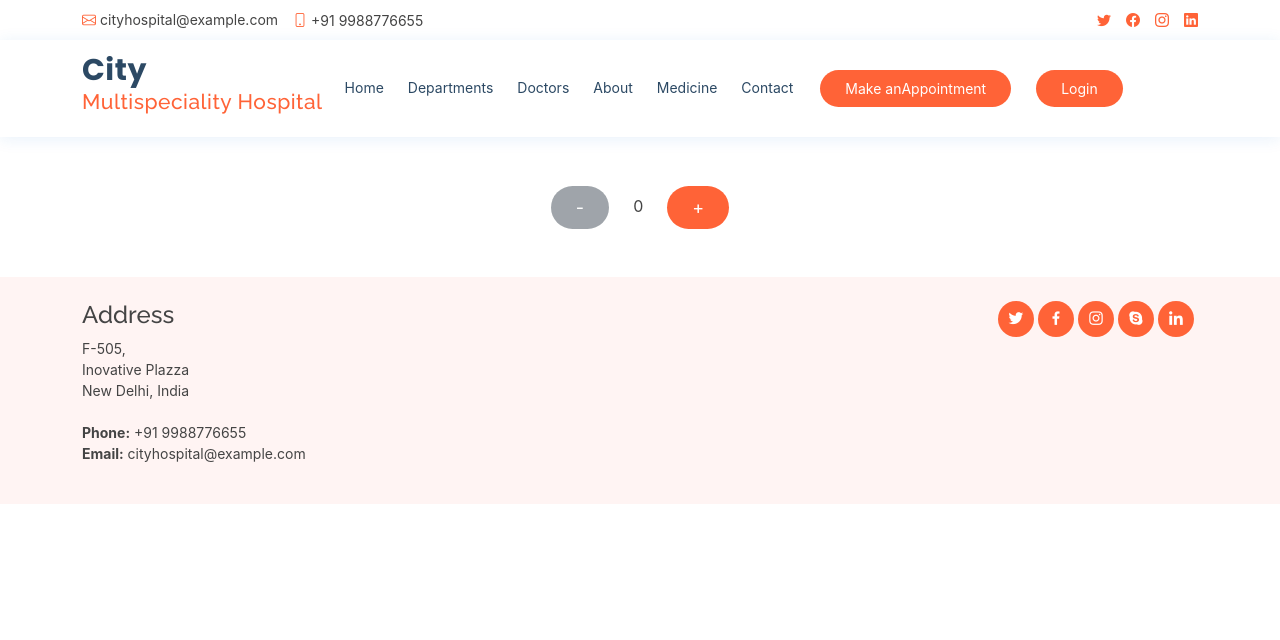
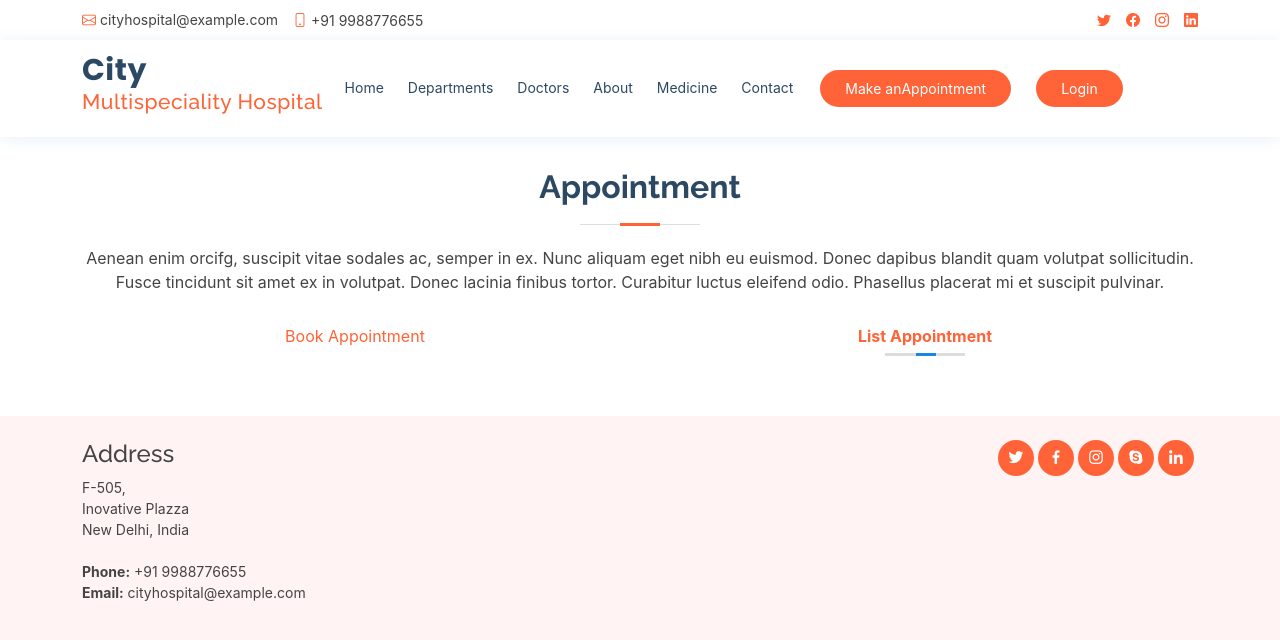
Before and after one commit to RADHIKAKACHHADIYA/cmultihospital, a React (Create React App) app: page /listappointment in a window 1280 px wide. Shown: the top 640 px of the page. Built offline with nearby package versions, Linux system fonts and the light colour scheme; the HTML template or start-up script is replaced by a standard one.

Commit message:
done_radhi

```diff
--- a/public/assets/css/style.css
+++ b/public/assets/css/style.css
@@ -1752,3 +1752,30 @@ section {
 .main-header {
   height: 138px;
 }
+.actactive{
+  position: relative;
+  transition: all 0.10s;
+}
+
+.actactive::before{
+  content: "";
+  position: absolute;
+  display: block;
+  width:60%;
+  height: 3px;
+  background: #ddd;
+  bottom: -10px;
+  left: calc(35% - 20px);
+
+}
+.actactive::after{
+  content: "";
+  position: absolute;
+  display: block;
+  width:20px;
+  height: 3px;
+  background: #1c84e3;
+  bottom: -10px;
+  left: calc(58% - 20px);
+
+}
--- a/src/App.js
+++ b/src/App.js
@@ -2,7 +2,8 @@ import './App.css';
 import Header from './Componets/Header';
 import Home from './Container/Home';
 import About from './Container/About';
-import BookAppointment from './Container/BookAppointment'
+import ListAppointment from './Container/Appointment/ListAppointment';
+import BookAppointment from './Container/Appointment/BookAppointment'
 import Contact from './Container/Contact'
 import Departments from './Container/Departments'
 import Doctors from './Container/Doctors'
@@ -20,7 +21,8 @@ function App() {
         <Switch>
           <Route exact path='/' component={Home}/>
           <Route path='/About' component={About}/>
-          <Route path='/BookAppointment' component={BookAppointment}/>
+          <Route path='/listappointment' component={ListAppointment}/>
+          <Route path='/bookAppointment' component={BookAppointment}/>
           <Route path='/Contact' component={Contact}/>
           <Route path='/Departments' component={Departments}/>
           <Route path='/Doctors' component={Doctors}/>
--- a/src/Componets/Header.js
+++ b/src/Componets/Header.js
@@ -58,7 +58,7 @@ function Header(props) {
                             </ul>
                             <i className="bi bi-list mobile-nav-toggle" />
                         </nav>
-                        <NavLink to='/Appointment'  className="appointment-btn scrollto"><span className="d-none d-md-inline">Make an</span>Appointment</NavLink>
+                        <NavLink to='/bookAppointment'  className="appointment-btn scrollto"><span className="d-none d-md-inline">Make an</span>Appointment</NavLink>
 
                         <NavLink to='/login' className="appointment-btn scrollto">
                             <span className="d-none d-md-inline">Login</span>
--- a/src/Container/BookAppointment.js
+++ b/src/Container/Appointment/BookAppointment.js
@@ -1,8 +1,8 @@
 import React from 'react';
-import Button ,{ ButtonType } from '../Componets/Common/Button/Button';
-import InputBox from '../Componets/Common/Input/InputBox';
+import Button, { ButtonType } from '../../Componets/Common/Button/Button';
+import InputBox from '../../Componets/Common/Input/InputBox';
 import * as yup from 'yup';
-import { Form , FormikProvider, useFormik } from 'formik';
+import { Form, FormikProvider, useFormik } from 'formik';
 import { NavLink } from 'react-router-dom';
 
 function BookAppointment(props) {
@@ -40,19 +40,29 @@ function BookAppointment(props) {
         },
     });
 
-    const { handleSubmit, errors, getFieldProps} = formik;
+    const { handleSubmit, errors, getFieldProps } = formik;
     return (
         <div>
             <section id="appointment" className="appointment">
                 <div className="container">
                     <div className="section-title">
                         <h2>Appointment</h2>
-                        <p>Aenean enim orcifg, suscipit vitae sodales ac, semper in ex. Nunc aliquam eget nibh eu euismod. Donec dapibus
+                        <p>Aenean enim orcifg, suscipit vitae sodales ac, semper in ex.  Nunc aliquam eget nibh eu euismod. Donec dapibus
                             blandit quam volutpat sollicitudin. Fusce tincidunt sit amet ex in volutpat. Donec lacinia finibus tortor.
                             Curabitur luctus eleifend odio. Phasellus placerat mi et suscipit pulvinar.</p>
                     </div>
-                    <div activeclassName="active">
-                        <NavLink/>
+                    <div className='row'>
+                        <div className='col-6 text-center mb-5'>
+                            <NavLink to="/bookAppointment"
+                            activeClassName="actactive fw-bold" >
+                                Book Appointment
+                            </NavLink>
+                        </div>
+                        <div className='col-6 text-center'>
+                            <NavLink to="/listAppointment" activeClassName="actactive fw-bold">
+                                List Appointment
+                            </NavLink>
+                        </div>
                     </div>
                     <FormikProvider value={formik}>
                         <Form onSubmit={handleSubmit}>
@@ -146,7 +156,7 @@ function BookAppointment(props) {
                                     <div className="error-message" />
                                     <div className="sent-message">Your appointment request has been sent successfully. Thank you!</div>
                                 </div> */}
-                                <div className="text-center">
+                                <div className="text-center mt-4">
                                     <Button buttonType={ButtonType.PRIMARY} type="submit">
                                         Make an Appointment
                                     </Button>
--- /dev/null
+++ b/src/Container/Appointment/ListAppointment.js
@@ -0,0 +1,36 @@
+import React from 'react';
+import { NavLink } from 'react-router-dom';
+
+
+function ListAppointment(props) {
+    return (
+        <div>
+
+            <section id="appointment" className="appointment">
+                <div className="container">
+                    <div className="section-title">
+                        <h2>Appointment</h2>
+                        <p>Aenean enim orcifg, suscipit vitae sodales ac, semper in ex. Nunc aliquam eget nibh eu euismod. Donec dapibus
+                            blandit quam volutpat sollicitudin. Fusce tincidunt sit amet ex in volutpat. Donec lacinia finibus tortor.
+                            Curabitur luctus eleifend odio. Phasellus placerat mi et suscipit pulvinar.</p>
+                    </div>
+                    <div className='row'>
+                        <div className='col-6 text-center'>
+                            <NavLink to="/bookAppointment" activeClassName="actactive fw-bold">
+                                Book Appointment
+                            </NavLink>
+                        </div>
+                        <div className='col-6 text-center mb-5'>
+                            <NavLink to="/listAppointment" activeClassName="actactive fw-bold">
+                                List Appointment
+                            </NavLink>
+                        </div>
+                    </div>
+                </div>
+            </section>
+
+        </div>
+    );
+}
+
+export default ListAppointment;
```
Also changed, not shown: src/Container/ListAppointment.js (deleted).
